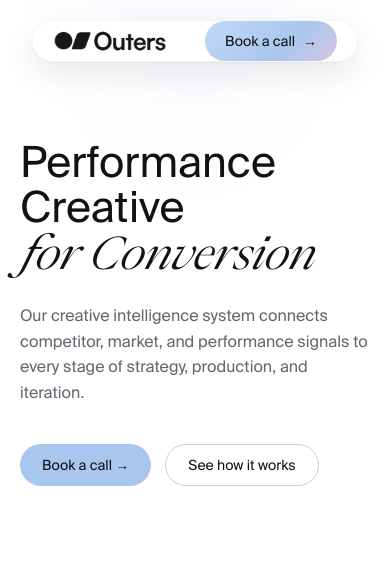
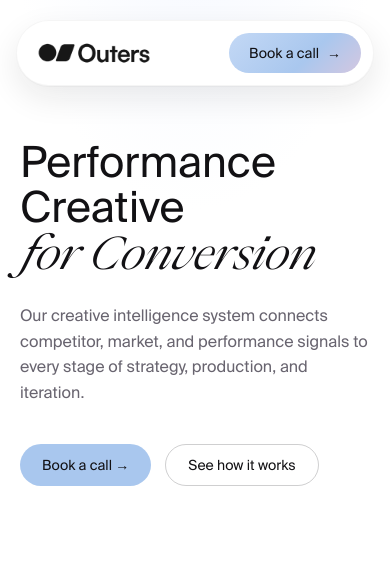
Before and after one commit to outersio/site, a website: page index.html in a window 390 px wide. Shown: the top 581 px of the page. Drawn offline with Linux system fonts and the light colour scheme.

Commit message:
Add vertical padding to the mobile nav pill.
Co-authored-by: Cursor <cursoragent@cursor.com>

```diff
--- a/css/shared.css
+++ b/css/shared.css
@@ -387,6 +387,14 @@ footer{background:var(--ink); color:var(--text-on-ink); padding:90px 0 40px; pos
 
 @media (max-width:860px){
   #nav .nav-links{display:none;}
+  #nav{padding:0 16px;}
+  #nav .nav-row{
+    padding:12px 12px 12px 20px;
+    gap:14px;
+  }
+  #nav.scrolled .nav-row{
+    padding:11px 11px 11px 18px;
+  }
   .cta-band{padding:80px 0;}
   .footer-top{flex-direction:column;}
   .cs-study-hero{padding:140px 0 28px;}
--- a/index.html
+++ b/index.html
@@ -459,6 +459,14 @@
       width:100%; max-width:420px;
     }
     .nav-links{display:none;}
+    nav{padding:0 16px;}
+    .nav-row{
+      padding:12px 12px 12px 20px;
+      gap:14px;
+    }
+    nav.scrolled .nav-row{
+      padding:11px 11px 11px 18px;
+    }
     section{padding:80px 0;}
     .footer-top{flex-direction:column;}
   }
```
